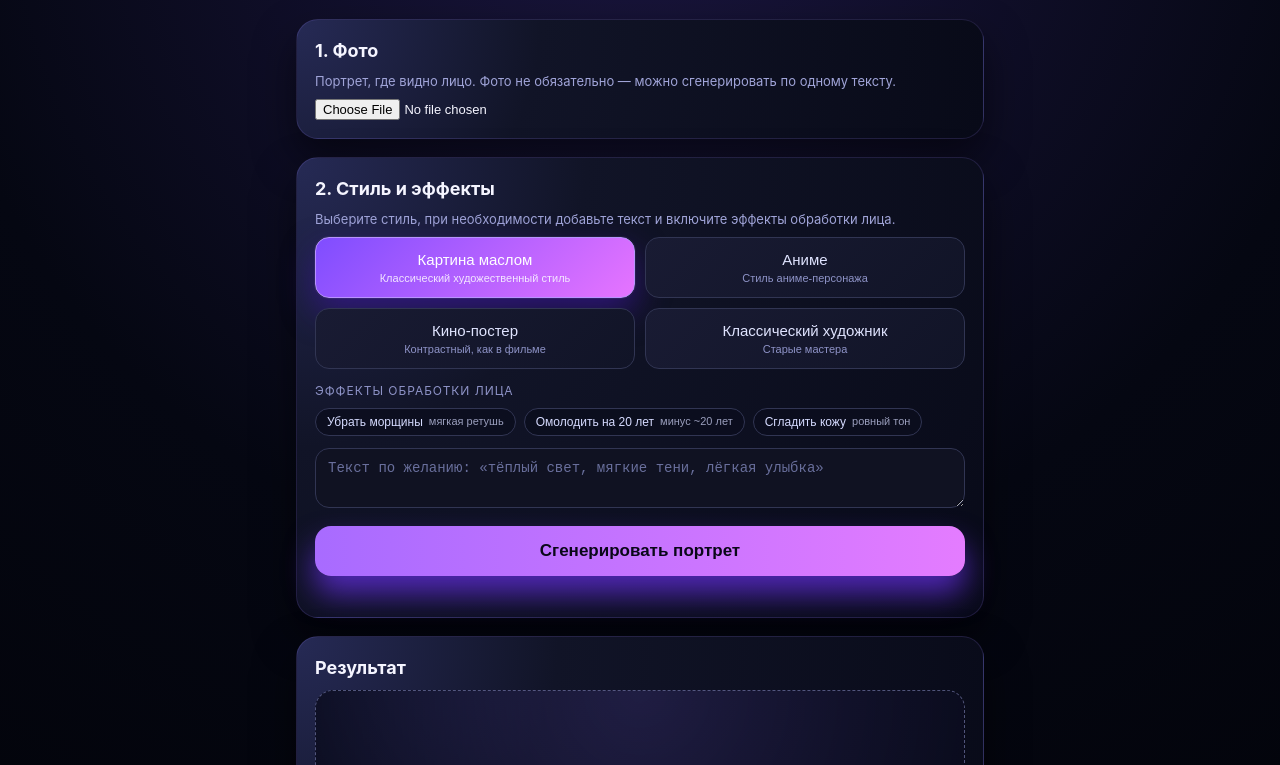
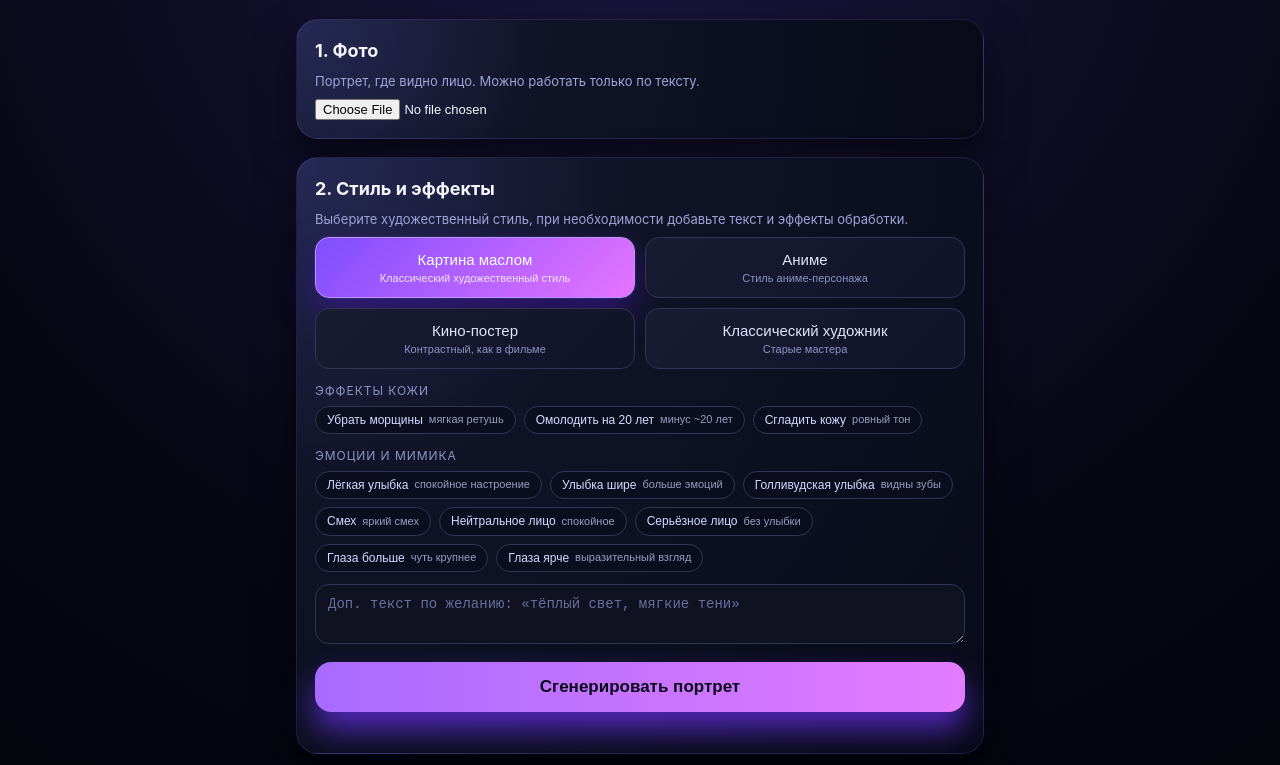
Before and after one commit to alexnehhajenko-hub/windowtosoul-site, a website: page index.html in a window 1280 px wide. Shown: the part 142-907 px from the top of the page. Drawn offline with Linux system fonts and the light colour scheme.

Commit message:
Update index.html

```diff
--- a/index.html
+++ b/index.html
@@ -4,7 +4,7 @@
   <meta charset="UTF-8" />
   <meta
     name="viewport"
-content="width=device-width, initial-scale=1, maximum-scale=1"
+    content="width=device-width, initial-scale=1, maximum-scale=1"
   />
   <title>WindowToSoul — AI портрет</title>
 
@@ -245,20 +245,20 @@ content="width=device-width, initial-scale=1, maximum-scale=1"
       height: 14px;
     }
 
-    /* Эффекты кожи */
-    .effect-row {
-      margin-top: 10px;
-      display: flex;
-      flex-wrap: wrap;
-      gap: 8px;
-    }
-
+    /* Эффекты */
     .effect-label {
       margin-top: 14px;
       font-size: 12px;
       text-transform: uppercase;
       letter-spacing: 0.08em;
       color: #8e93c7;
+    }
+
+    .effect-row {
+      margin-top: 8px;
+      display: flex;
+      flex-wrap: wrap;
+      gap: 8px;
     }
 
     .effect-btn {
@@ -274,6 +274,7 @@ content="width=device-width, initial-scale=1, maximum-scale=1"
       display: inline-flex;
       align-items: center;
       gap: 6px;
+      white-space: nowrap;
     }
 
     .effect-btn span {
@@ -315,7 +316,7 @@ content="width=device-width, initial-scale=1, maximum-scale=1"
       </div>
       <h1>AI-портрет из фото или текста</h1>
       <p class="subtitle">
-        Загрузите фото и/или опишите результат текстом. Выберите стиль и эффекты — получаете готовый портрет.
+        Фото и/или текст → выбор стиля и эффектов → готовый портрет.
       </p>
     </header>
 
@@ -323,7 +324,7 @@ content="width=device-width, initial-scale=1, maximum-scale=1"
     <section class="block">
       <h2>1. Фото</h2>
       <p class="helper">
-        Портрет, где видно лицо. Фото не обязательно — можно сгенерировать по одному тексту.
+        Портрет, где видно лицо. Можно работать только по тексту.
       </p>
       <div class="file-row">
         <input type="file" id="photo" accept="image/*" />
@@ -334,7 +335,7 @@ content="width=device-width, initial-scale=1, maximum-scale=1"
     <section class="block">
       <h2>2. Стиль и эффекты</h2>
       <p class="helper">
-        Выберите стиль, при необходимости добавьте текст и включите эффекты обработки лица.
+        Выберите художественный стиль, при необходимости добавьте текст и эффекты обработки.
       </p>
 
       <div class="style-btns">
@@ -379,7 +380,7 @@ content="width=device-width, initial-scale=1, maximum-scale=1"
         </button>
       </div>
 
-      <div class="effect-label">Эффекты обработки лица</div>
+      <div class="effect-label">Эффекты кожи</div>
       <div class="effect-row">
         <button
           type="button"
@@ -412,9 +413,92 @@ content="width=device-width, initial-scale=1, maximum-scale=1"
         </button>
       </div>
 
+      <div class="effect-label">Эмоции и мимика</div>
+      <div class="effect-row">
+        <button
+          type="button"
+          class="effect-btn"
+          data-effect="smile-soft"
+          onclick="toggleEffect(this)"
+        >
+          Лёгкая улыбка
+          <span>спокойное настроение</span>
+        </button>
+
+        <button
+          type="button"
+          class="effect-btn"
+          data-effect="smile-big"
+          onclick="toggleEffect(this)"
+        >
+          Улыбка шире
+          <span>больше эмоций</span>
+        </button>
+
+        <button
+          type="button"
+          class="effect-btn"
+          data-effect="smile-hollywood"
+          onclick="toggleEffect(this)"
+        >
+          Голливудская улыбка
+          <span>видны зубы</span>
+        </button>
+
+        <button
+          type="button"
+          class="effect-btn"
+          data-effect="laugh"
+          onclick="toggleEffect(this)"
+        >
+          Смех
+          <span>яркий смех</span>
+        </button>
+
+        <button
+          type="button"
+          class="effect-btn"
+          data-effect="neutral"
+          onclick="toggleEffect(this)"
+        >
+          Нейтральное лицо
+          <span>спокойное</span>
+        </button>
+
+        <button
+          type="button"
+          class="effect-btn"
+          data-effect="serious"
+          onclick="toggleEffect(this)"
+        >
+          Серьёзное лицо
+          <span>без улыбки</span>
+        </button>
+
+        <button
+          type="button"
+          class="effect-btn"
+          data-effect="eyes-bigger"
+          onclick="toggleEffect(this)"
+        >
+          Глаза больше
+          <span>чуть крупнее</span>
+        </button>
+
+        <button
+          type="button"
+          class="effect-btn"
+          data-effect="eyes-brighter"
+          onclick="toggleEffect(this)"
+        >
+          Глаза ярче
+          <span>выразительный взгляд</span>
+        </button>
+      </div>
+
       <textarea
         id="extra"
-        placeholder="Текст по желанию: «тёплый свет, мягкие тени, лёгкая улыбка»"
+        placeholder="Доп. текст по желанию: «тёплый свет, мягкие тени»"
       ></textarea>
 
       <button id="generate-btn" class="primary-btn" onclick="generate()">
@@ -450,7 +534,7 @@ content="width=device-width, initial-scale=1, maximum-scale=1"
     // Текущий стиль
     let CURRENT_STYLE = "oil";
 
-    // Активные эффекты кожи
+    // Активные эффекты
     const ACTIVE_EFFECTS = new Set();
 
     function selectStyle(style) {
@@ -535,10 +619,7 @@ content="width=device-width, initial-scale=1, maximum-scale=1"
       const extraText = (extraInput.value || "").trim();
       const file = fileInput.files[0];
 
-      // Разрешаем:
-      // - фото + (опциональный) текст/эффекты
-      // - только текст
-      // - только эффекты
+      // Разрешаем: фото / текст / эффекты (хотя бы что-то одно)
       if (!file && !extraText && ACTIVE_EFFECTS.size === 0) {
         errorEl.textContent =
           "Добавьте фото, текст или включите хотя бы один эффект.";
@@ -562,8 +643,8 @@ content="width=device-width, initial-scale=1, maximum-scale=1"
       const body = {
         style: CURRENT_STYLE,
         text: extraText || null,
-        photo: photoData, // может быть null → режим "только текст"
-        effects: Array.from(ACTIVE_EFFECTS) // ["no-wrinkles", "younger", "smooth-skin"]
+        photo: photoData,
+        effects: Array.from(ACTIVE_EFFECTS)
       };
 
       try {
```
